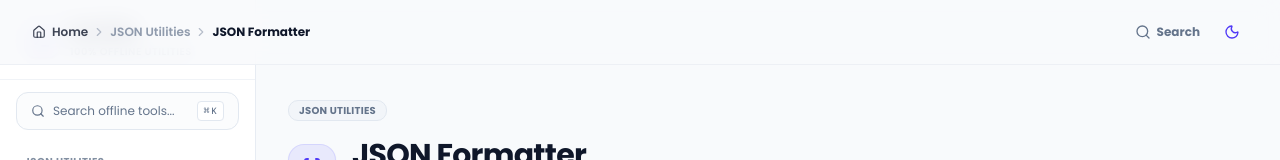
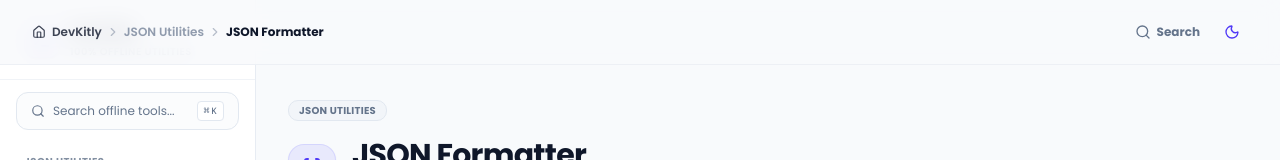
Before and after one commit to Taha-Siraj/DevKitly, a Next.js app: page /json-formatter in a window 1280 px wide. Shown: the top 160 px of the page. Built offline with nearby package versions, Linux system fonts and the light colour scheme.

Commit message:
DevKitly

```diff
--- a/app/[slug]/page.tsx
+++ b/app/[slug]/page.tsx
@@ -83,7 +83,7 @@
       {
         "@type": "ListItem",
         "position": 1,
-        "name": "Home",
+        "name": "DevKitly",
         "item": "https://devkitly.vercel.app",
       },
       {
--- a/app/category/[slug]/page.tsx
+++ b/app/category/[slug]/page.tsx
@@ -155,7 +155,7 @@
       {
         "@type": "ListItem",
         "position": 1,
-        "name": "Home",
+        "name": "DevKitly",
         "item": "https://devkitly.vercel.app",
       },
       {
--- a/components/Navbar.tsx
+++ b/components/Navbar.tsx
@@ -41,7 +41,7 @@
               className="flex items-center gap-1.5 hover:text-indigo-600 transition-colors text-foreground/80"
             >
               <Home className="h-3.5 w-3.5" />
-              <span className="hidden sm:inline">Home</span>
+              <span className="hidden sm:inline">DevKitly</span>
             </Link>
 
             {tool && (
```
